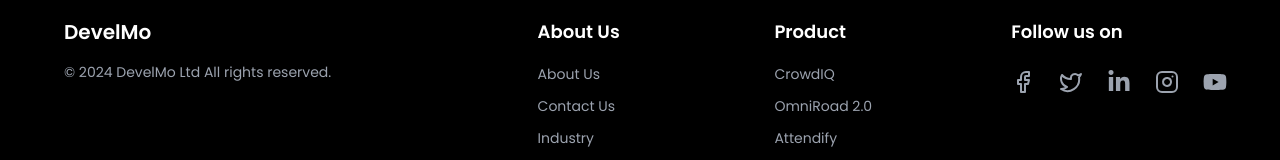
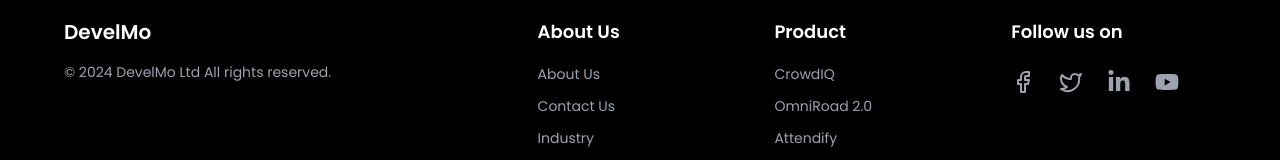
Before and after one commit to bilal-the-dev/new-web, a React (Vite) app: page /about in a window 1280 px wide. Shown: the part 2826-2986 px from the top of the page. Built offline with nearby package versions, Linux system fonts and the light colour scheme.

Commit message:
fixed the hiding of active/pause on fredrick unlock and dream trades, also now showing different order_number now

```diff
--- a/src/components/Footer.jsx
+++ b/src/components/Footer.jsx
@@ -86,15 +86,6 @@
               >
                 <FaLinkedinIn size={24} />
               </a>
-
-              <a
-                href="https://instagram.com"
-                target="_blank"
-                rel="noopener noreferrer"
-                className="text-gray-400 hover:text-white"
-              >
-                <Instagram size={24} />
-              </a>
               <a
                 href="https://www.youtube.com/channel/UCsBaWGExDrTzrOMYJ_s2CXg"
                 target="_blank"
```
